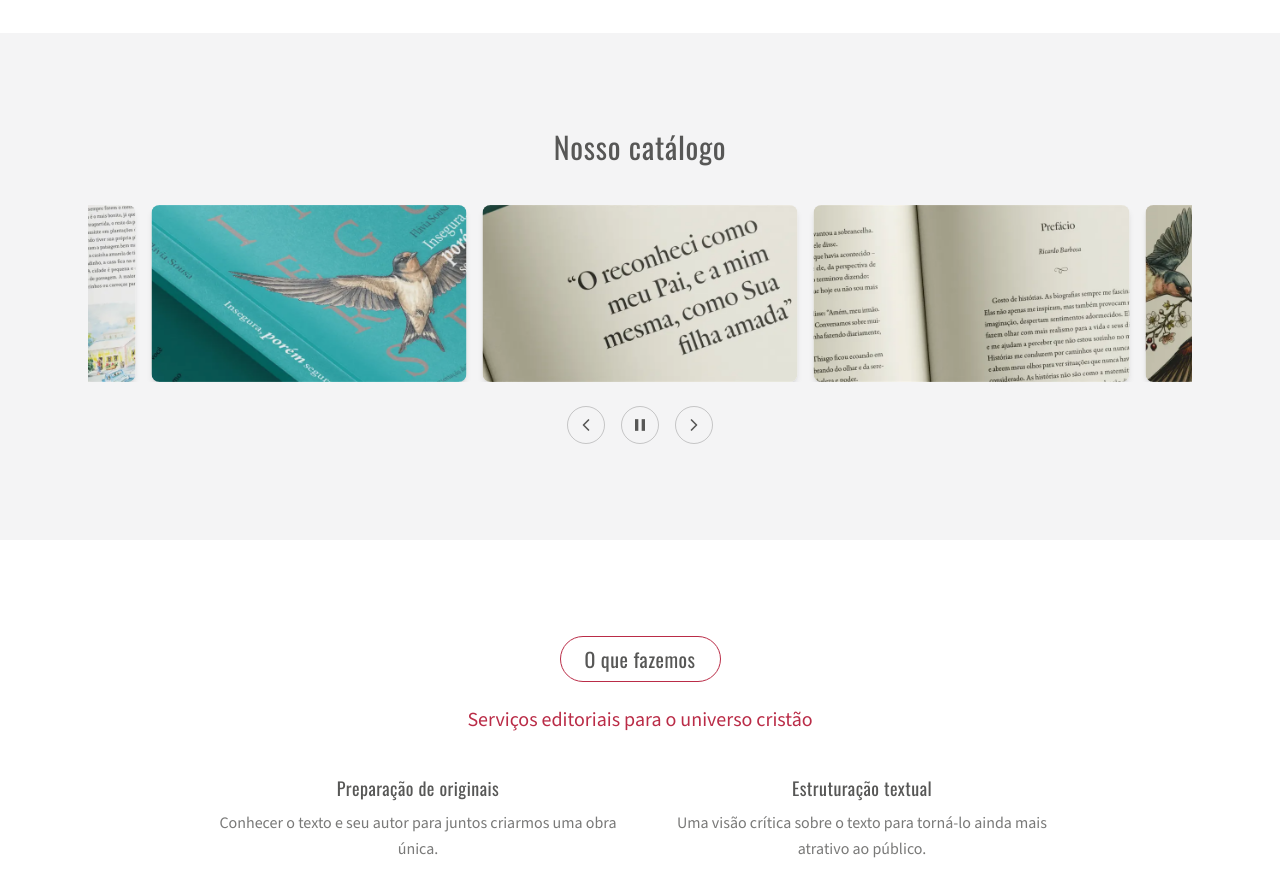
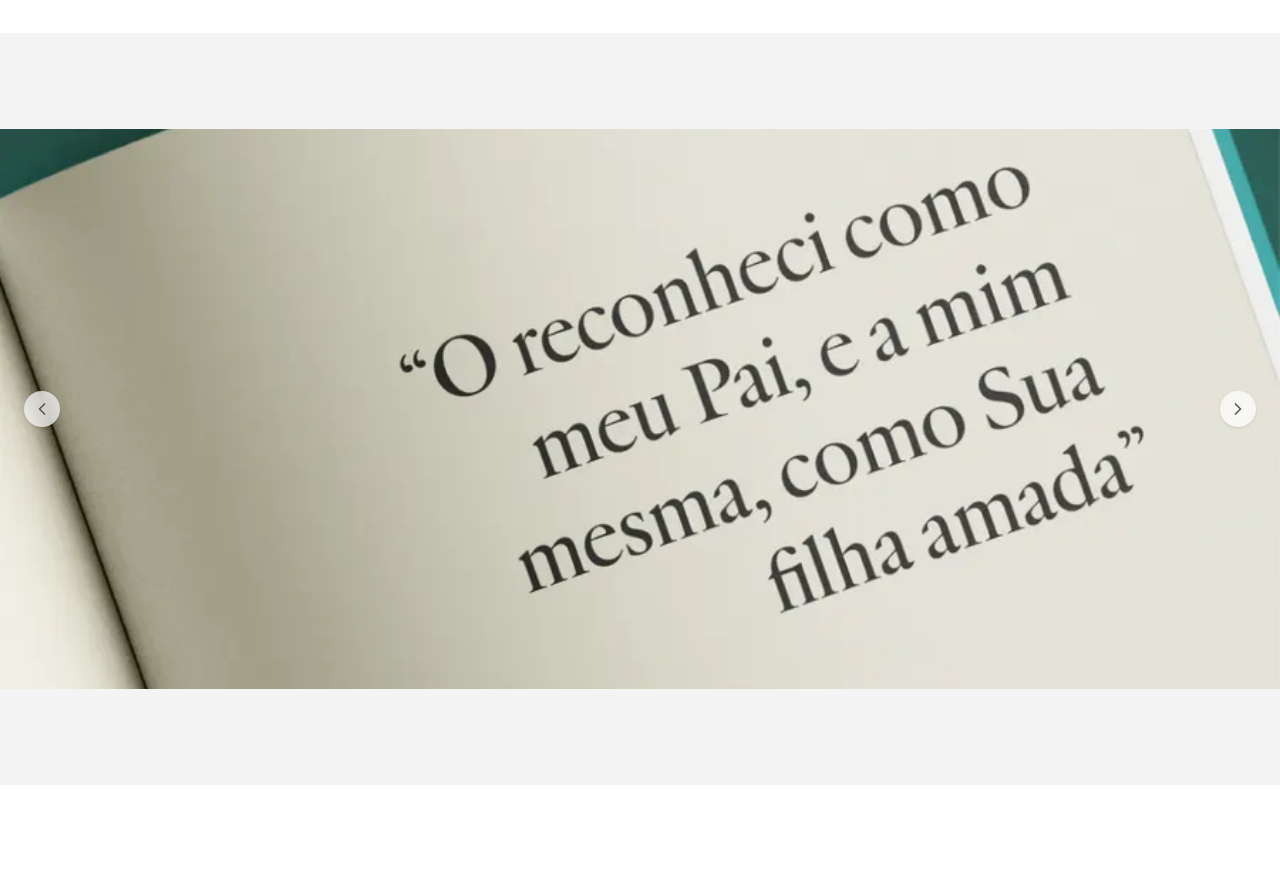
Before and after one commit to tulio-vieira/aviv-landing-page, a Next.js app: page / in a window 1280 px wide. Shown: the part 1400-2279 px from the top of the page. Built offline with nearby package versions, Linux system fonts and the light colour scheme.

Commit message:
improve carousel

```diff
--- a/src/components/carousel/BookCarousel.tsx
+++ b/src/components/carousel/BookCarousel.tsx
@@ -1,6 +1,6 @@
 "use client";
 
-import { useCallback, useEffect, useState } from "react";
+import { useCallback, useState } from "react";
 import useEmblaCarousel from "embla-carousel-react";
 import Autoplay from "embla-carousel-autoplay";
 import { Lightbox } from "./Lightbox";
@@ -24,52 +24,21 @@ export function BookCarousel() {
       stopOnFocusIn: true,
     }),
   ]);
-  const [isPlaying, setIsPlaying] = useState(true);
   const [lightboxIndex, setLightboxIndex] = useState<number | null>(null);
 
   const scrollPrev = useCallback(() => emblaApi?.scrollPrev(), [emblaApi]);
   const scrollNext = useCallback(() => emblaApi?.scrollNext(), [emblaApi]);
 
-  const togglePlay = useCallback(() => {
-    const autoplay = emblaApi?.plugins()?.autoplay;
-    if (!autoplay) return;
-    if (autoplay.isPlaying()) {
-      autoplay.stop();
-    } else {
-      autoplay.play();
-    }
-  }, [emblaApi]);
-
-  useEffect(() => {
-    const autoplay = emblaApi?.plugins()?.autoplay;
-    if (!emblaApi || !autoplay) return;
-
-    const onAutoplayChange = () => setIsPlaying(autoplay.isPlaying());
-    emblaApi.on("autoplay:play", onAutoplayChange);
-    emblaApi.on("autoplay:stop", onAutoplayChange);
-    return () => {
-      emblaApi.off("autoplay:play", onAutoplayChange);
-      emblaApi.off("autoplay:stop", onAutoplayChange);
-    };
-  }, [emblaApi]);
-
   return (
     <section id="livros" className="bg-zinc-100 py-16 sm:py-24">
-      <div className="mx-auto max-w-6xl px-4 sm:px-6">
-        <h2 className="font-heading text-graphite text-center text-2xl tracking-wide sm:text-3xl">
-          Nosso catálogo
-        </h2>
-
-        <div className="mt-10 overflow-hidden" ref={emblaRef}>
+      <div className="relative">
+        <div className="overflow-hidden" ref={emblaRef}>
           <div className="flex touch-pan-y">
             {slides.map((slide, index) => (
-              <div
-                className="min-w-0 flex-[0_0_75%] px-2 sm:flex-[0_0_45%] md:flex-[0_0_30%]"
-                key={slide.thumb}
-              >
+              <div className="min-w-0 flex-[0_0_100%]" key={slide.thumb}>
                 <button
                   type="button"
-                  className="focus-visible:outline-maroon block w-full overflow-hidden rounded-lg shadow-md transition-transform hover:scale-[1.02] focus-visible:outline focus-visible:outline-2"
+                  className="focus-visible:outline-maroon block w-full overflow-hidden transition-transform hover:scale-[1.02] focus-visible:outline focus-visible:outline-2"
                   onClick={() => setLightboxIndex(index)}
                   aria-label={`Ampliar capa de livro ${index + 1} de ${SLIDE_COUNT}`}
                 >
@@ -77,7 +46,7 @@ export function BookCarousel() {
                   <img
                     src={slide.thumb}
                     alt={slide.alt}
-                    className="aspect-16/9 w-full object-cover"
+                    className="h-[70vh] max-h-180 min-h-100 w-full object-cover"
                     loading="lazy"
                   />
                 </button>
@@ -86,12 +55,11 @@ export function BookCarousel() {
           </div>
         </div>
 
-        <div className="mt-6 flex items-center justify-center gap-4">
         <button
           type="button"
           onClick={scrollPrev}
           aria-label="Capa anterior"
-            className="border-graphite/30 rounded-full border p-2 hover:bg-white"
+          className="text-graphite absolute top-1/2 left-3 -translate-y-1/2 rounded-full bg-white/70 p-2 shadow-sm backdrop-blur-sm transition-colors hover:bg-white sm:left-6"
         >
           <svg className="h-5 w-5" viewBox="0 0 24 24" fill="none" stroke="currentColor" strokeWidth={2} strokeLinecap="round" strokeLinejoin="round" aria-hidden="true">
             <path d="M15 6l-6 6 6 6" />
@@ -99,36 +67,14 @@ export function BookCarousel() {
         </button>
         <button
           type="button"
-            onClick={togglePlay}
-            aria-label={
-              isPlaying
-                ? "Pausar apresentação automática do catálogo"
-                : "Retomar apresentação automática do catálogo"
-            }
-            className="border-graphite/30 rounded-full border p-2 hover:bg-white"
-          >
-            {isPlaying ? (
-              <svg className="h-5 w-5" viewBox="0 0 24 24" fill="currentColor" aria-hidden="true">
-                <rect x="6" y="5" width="4" height="14" />
-                <rect x="14" y="5" width="4" height="14" />
-              </svg>
-            ) : (
-              <svg className="h-5 w-5" viewBox="0 0 24 24" fill="currentColor" aria-hidden="true">
-                <path d="M7 5l12 7-12 7V5z" />
-              </svg>
-            )}
-          </button>
-          <button
-            type="button"
           onClick={scrollNext}
           aria-label="Próxima capa"
-            className="border-graphite/30 rounded-full border p-2 hover:bg-white"
+          className="text-graphite absolute top-1/2 right-3 -translate-y-1/2 rounded-full bg-white/70 p-2 shadow-sm backdrop-blur-sm transition-colors hover:bg-white sm:right-6"
         >
           <svg className="h-5 w-5" viewBox="0 0 24 24" fill="none" stroke="currentColor" strokeWidth={2} strokeLinecap="round" strokeLinejoin="round" aria-hidden="true">
             <path d="M9 6l6 6-6 6" />
           </svg>
         </button>
-        </div>
       </div>
 
       {lightboxIndex !== null && (
```
Lines whose indentation alone changed are shown as unchanged.
